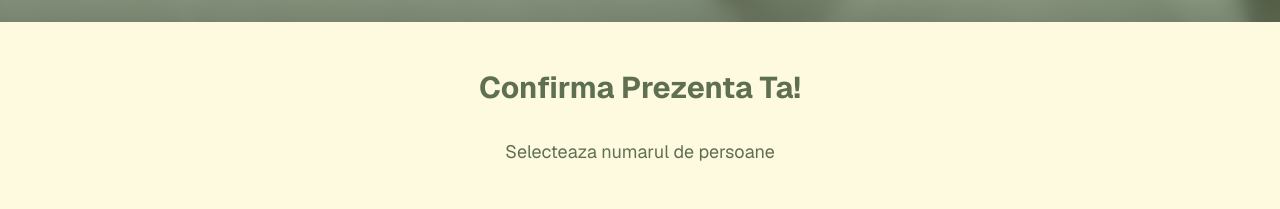
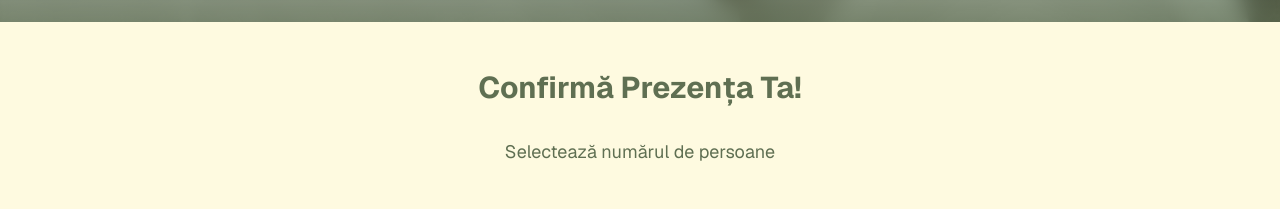
Before and after one commit to RazvanAga/razvanaga, a Next.js app: page /kasiia in a window 1280 px wide. Shown: the part 538-747 px from the top of the page. Built offline with nearby package versions, Linux system fonts and the light colour scheme.

Commit message:
Add Romanian diacritics to text

```diff
--- a/app/kasiia/page.tsx
+++ b/app/kasiia/page.tsx
@@ -166,11 +166,11 @@ export default function WeddingPage() {
 
       <div className="flex flex-col items-center px-6 py-12 select-none w-full max-w-full overflow-x-hidden">
         <h2 className="text-3xl font-bold" style={{ color: '#5F6F52' }}>
-          Confirma Prezenta Ta!
+          Confirmă Prezența Ta!
         </h2>
 
         <p className="mt-8 text-lg" style={{ color: '#5F6F52' }}>
-          Selecteaza numarul de persoane
+          Selectează numărul de persoane
         </p>
 
         <div className="mt-4 flex items-center justify-center w-full max-w-full">
```
